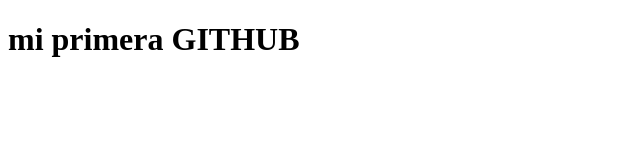
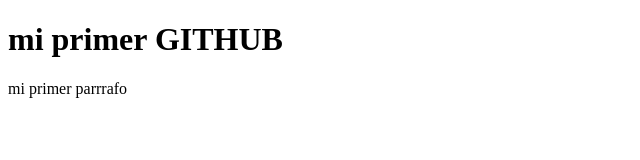
Before and after one commit to JeroLeaniz/clasegithub, a plain HTML site: page index.html in a window 1280 px wide. Shown: the whole page, without its empty margins (0-640 px from the left). Drawn offline with Linux system fonts and the light colour scheme.

Commit message:
agregue un parrafo

```diff
--- a/index.html
+++ b/index.html
@@ -3,10 +3,11 @@
 <head>
     <meta charset="UTF-8">
     <meta http-equiv="X-UA-Compatible" content="IE=edge">
-    <meta name="viewport" content="width=device-width, initial-scale=1.0">
+    <meta name="viewport" content="width=, initial-scale=1.0">
     <title>Document</title>
 </head>
 <body>
-    <h1>mi primera GITHUB</h1>
+    <h1>mi primer GITHUB</h1>
+    <p>mi primer parrrafo</p>
 </body>
 </html>
```
